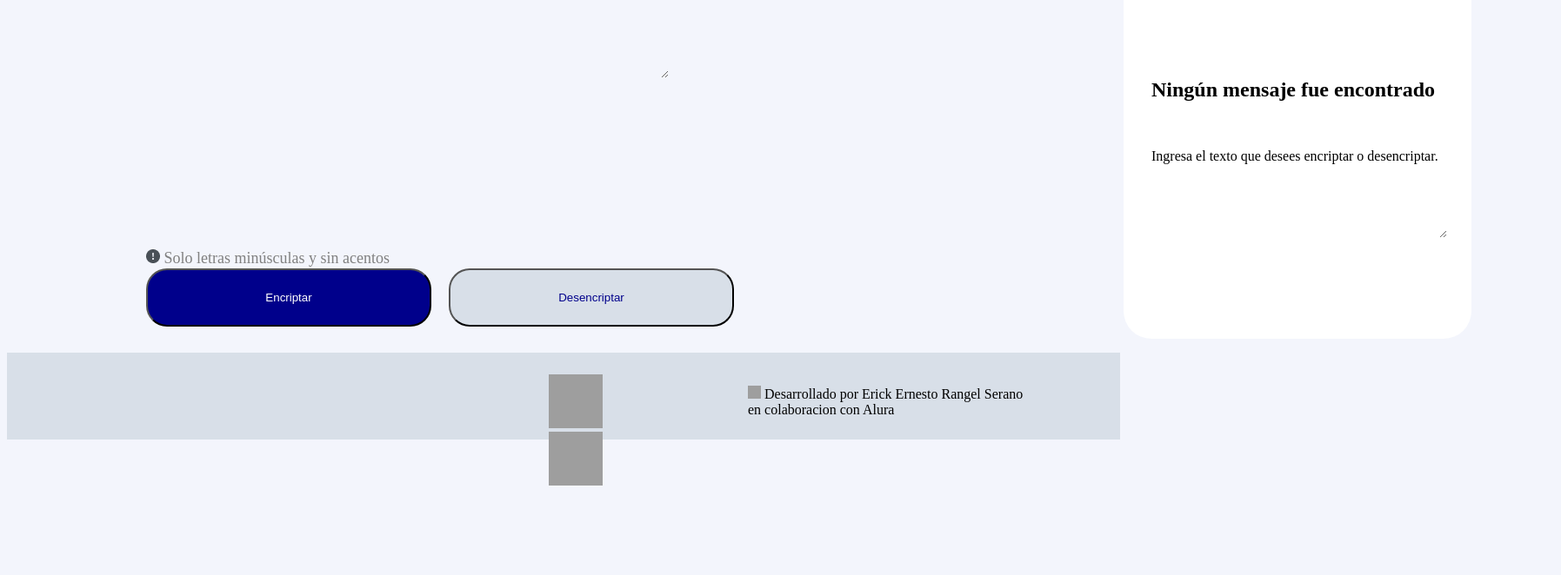
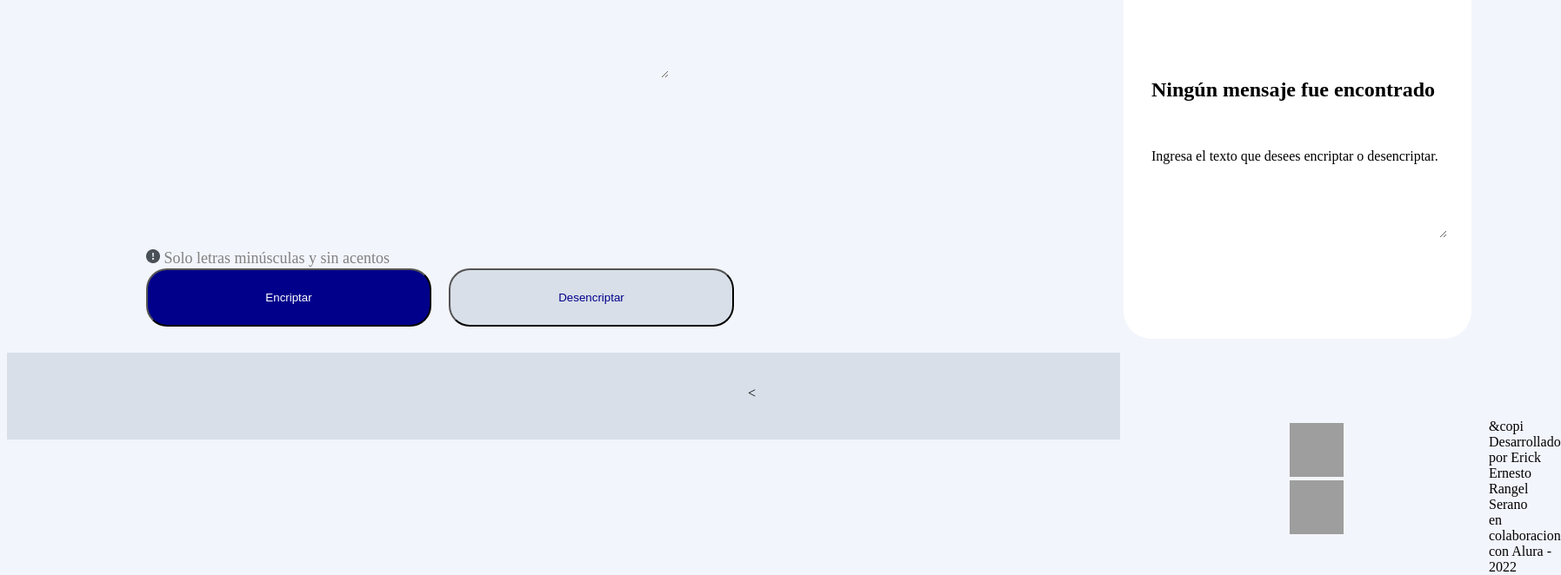
Before and after one commit to Erick-Rangel/encriptador, a plain HTML site: page index.html in a window 1280 px wide. Shown: the part 594-1256 px from the top of the page at 87% size, 1795 px wide, since content can reach past the window. Before the commit the page ends 1157 px from the top, so only its background shows below. Drawn offline with Linux system fonts and the light colour scheme; grey boxes are pictures that could not be loaded.

Commit message:
cambiando codigo de copyright

```diff
--- a/index.html
+++ b/index.html
@@ -43,8 +43,7 @@
 </div>
     <footer class="footer">
       <div class="creditos">
-        <img src="https://static.vecteezy.com/system/resources/previews/000/643/482/original/vector-copyright-symbol-icon.jpg" class="copyright"/>
-          Desarrollado por Erick Ernesto Rangel Serano <br>en colaboracion con Alura
+        <<div class="creditos">&copi Desarrollado por Erick Ernesto Rangel Serano <br>en colaboracion con Alura - 2022
       </div>
       <div class="redes">
         <a href="https://github.com/Erick-Rangel" target="_blank"><img src="https://logos-download.com/wp-content/uploads/2016/09/GitHub_logo.png" alt="Github" class="github" /></a>
```
